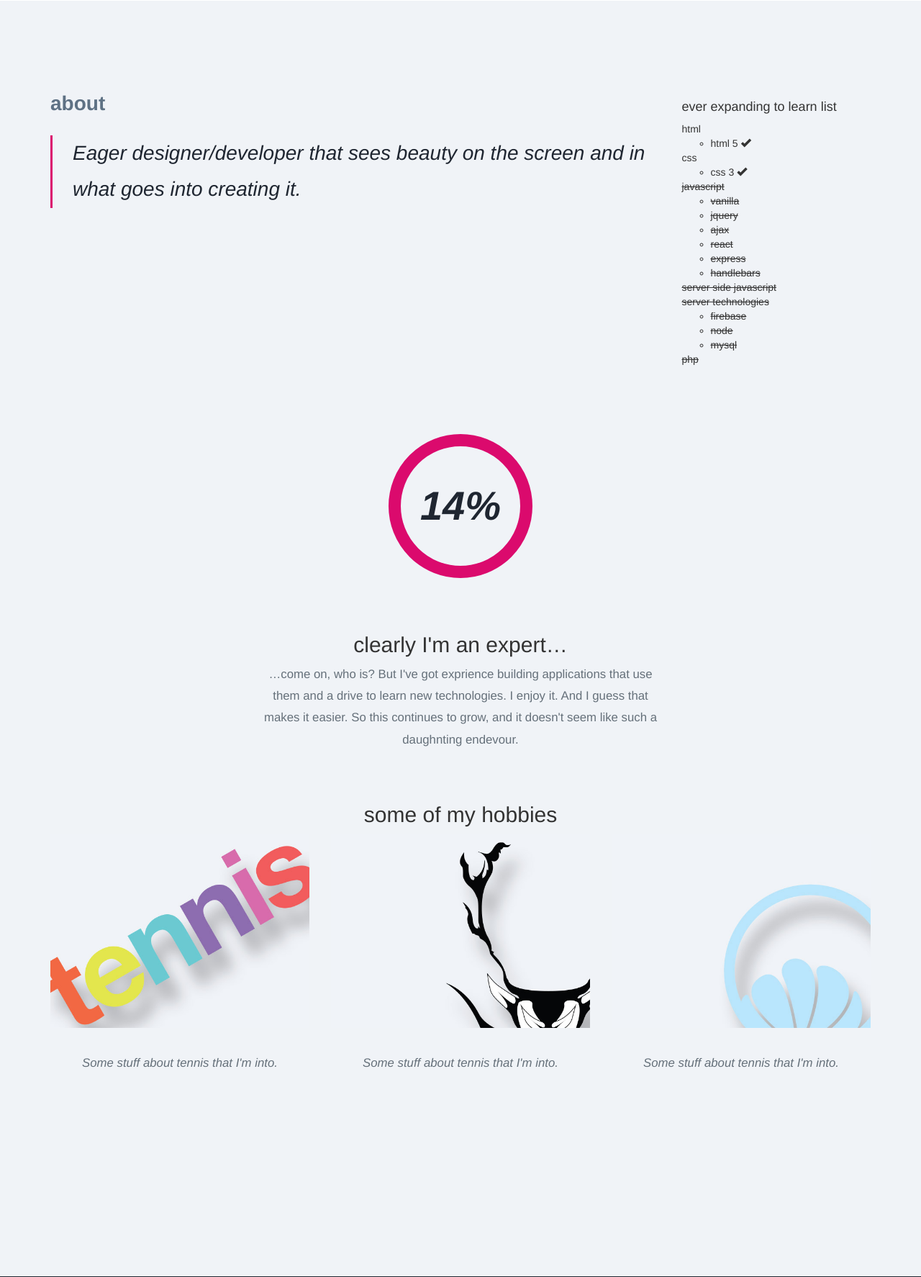
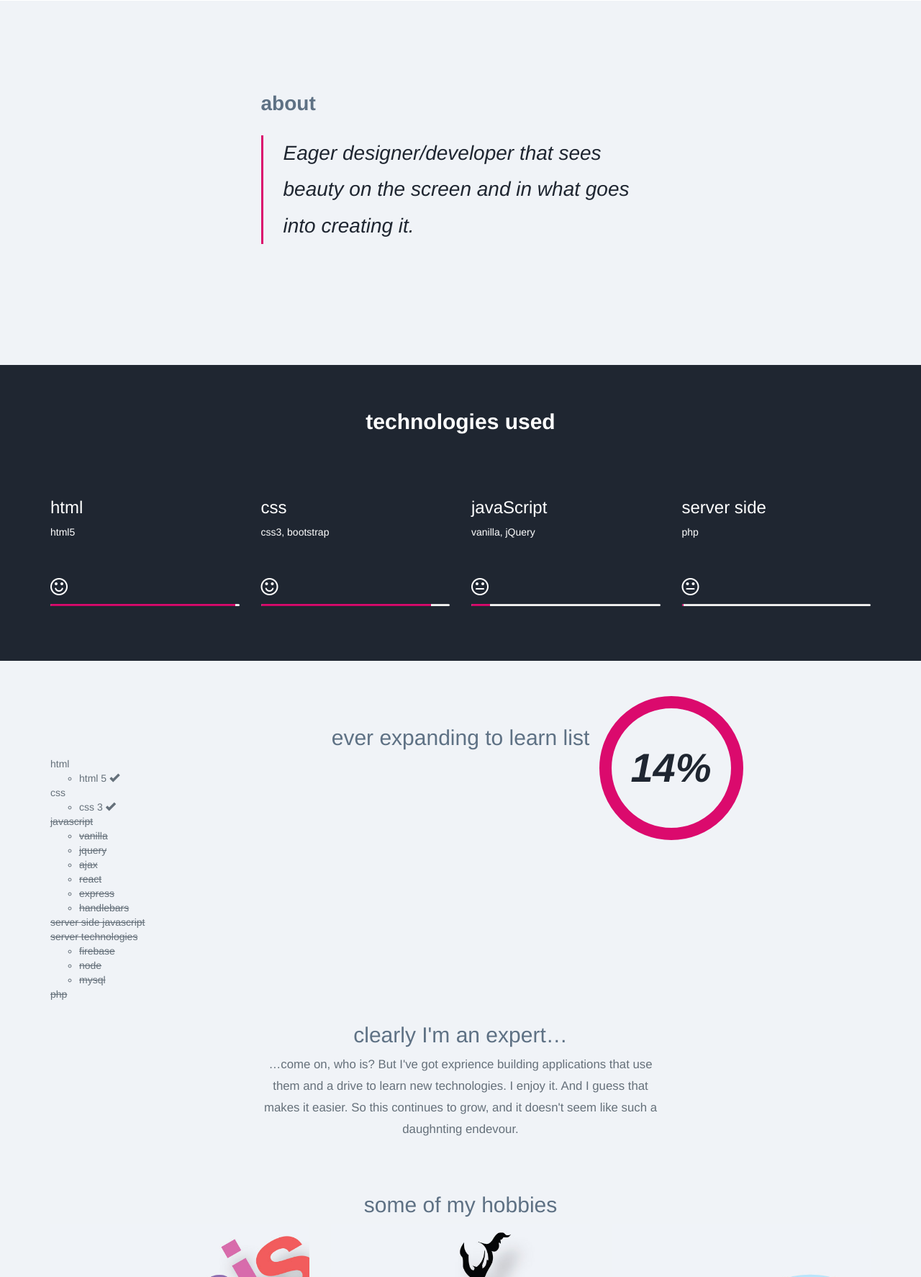
Before and after one commit to robbethencourt/my-portfolio, a PHP site: page /about.html in a window 1280 px wide. Shown: the part 489-2263 px from the top of the page at 72% size. Run offline with PHP 8.4, Linux system fonts and the light colour scheme; some libraries are stand-ins or nearby versions.

Commit message:
technologies used styling on about page

```diff
--- a/about.html
+++ b/about.html
@@ -11,8 +11,8 @@
 		<!-- Bootstrap -->
 		<link rel="stylesheet" href="https://maxcdn.bootstrapcdn.com/bootstrap/3.3.6/css/bootstrap.min.css" integrity="sha384-1q8mTJOASx8j1Au+a5WDVnPi2lkFfwwEAa8hDDdjZlpLegxhjVME1fgjWPGmkzs7" crossorigin="anonymous">
 
-		<!-- Google Font Permanent Marker -->
-		<link href='https://fonts.googleapis.com/css?family=Permanent+Marker' rel='stylesheet' type='text/css'>
+		<!-- Font Awesome -->
+		<link rel="stylesheet" href="https://maxcdn.bootstrapcdn.com/font-awesome/4.6.1/css/font-awesome.min.css">
 
 		<!-- My Styles -->
 		<link rel="stylesheet" type="text/css" href="assets/css/style.css">
@@ -50,20 +50,84 @@
         <div class="section-heading">
         	<div class="container">
 				<div class="row">
-					<div class="col-md-9">
+					<div class="col-md-6 col-md-offset-3">
 						<h2>about</h2>
 						<p class="article-h2-content">Eager designer/developer that sees beauty on the screen and in what goes into creating it.</p>
 					</div>
-					<div class="col-md-3">
-						<h4>ever expanding to learn list</h4>
+				</div>
+			</div>
+		</div>
+
+		<!-- technology used -->
+		<div class="tech-used">
+            <h2>technologies used</h2>
+            <div class="container">
+                <div class="row">
+                    <div class="col-sm-3 tech-used-html">
+                        <h3>html</h3>
+                        <ul class="list-unstyled">
+                            <li>html5</li>
+                        </ul>
+                        <h5><i class="fa fa-smile-o" aria-hidden="true"></i></h5>
+                        <div class="progress">
+                            <div class="progress-bar" role="progressbar" aria-valuenow="98" aria-valuemin="0" aria-valuemax="100" style="width: 98%;">
+                                <span class="sr-only">98% Complete</span>
+                            </div>
+                        </div>
+                    </div>
+                    <div class="col-sm-3 tech-used-html">
+                        <h3>css</h3>
+                        <ul class="list-unstyled">
+                            <li>css3, bootstrap</li>
+                        </ul>
+                        <h5><i class="fa fa-smile-o" aria-hidden="true"></i></h5>
+                        <div class="progress">
+                            <div class="progress-bar" role="progressbar" aria-valuenow="90" aria-valuemin="0" aria-valuemax="100" style="width: 90%;">
+                                <span class="sr-only">90% Complete</span>
+                            </div>
+                        </div>
+                    </div>
+                    <div class="col-sm-3 tech-used-html">
+                        <h3>javaScript</h3>
+                        <ul class="list-unstyled">
+                            <li>vanilla, jQuery</li>
+                        </ul>
+                        <h5><i class="fa fa-meh-o" aria-hidden="true"></i></h5>
+                        <div class="progress">
+                            <div class="progress-bar" role="progressbar" aria-valuenow="10" aria-valuemin="0" aria-valuemax="100" style="width: 10%;">
+                                <span class="sr-only">60% Complete</span>
+                            </div>
+                        </div>
+                    </div>
+                    <div class="col-sm-3 tech-used-html">
+                        <h3>server side</h3>
+                        <ul class="list-unstyled">
+                            <li>php</li>
+                        </ul>
+                        <h5><i class="fa fa-meh-o" aria-hidden="true"></i></h5>
+                        <div class="progress">
+                            <div class="progress-bar" role="progressbar" aria-valuenow="1" aria-valuemin="0" aria-valuemax="100" style="width: 1%;">
+                                <span class="sr-only">60% Complete</span>
+                            </div>
+                        </div>
+                    </div>
+                </div>
+            </div>
+        </div>
+
+        <!-- expanding to learn list -->
+		<div class="container">
+			<h2 class="text-center">ever expanding to learn list</h2>
+			<div class="row">
+				<div class="col-sm-6">
 					<ul class="list-unstyled">
 						<li>html</li>
 						<ul>
-								<li>html 5 <span class="glyphicon glyphicon-ok" aria-hidden="true"></li>
+							<li>html 5 <span class="glyphicon glyphicon-ok" aria-hidden="true"></span></li>
 						</ul>
 						<li>css</li>
 						<ul>
-								<li>css 3 <span class="glyphicon glyphicon-ok" aria-hidden="true"></li>
+							<li>css 3 <span class="glyphicon glyphicon-ok" aria-hidden="true"></span></li>
 						</ul>
 						<li class="strike-th">javascript</li>
 						<ul>
@@ -84,12 +148,7 @@
 						<li class="strike-th">php</li>
 					</ul>
 				</div>
-				</div>
-			</div>
-		</div>
-		<div class="container">
-			<div class="row">
-				<div class="col-sm-6 col-sm-offset-3 text-center">
+				<div class="col-sm-6 text-center">
 					<div class="percent-circle">14&#37;</div>
 				</div>
 			</div>
--- a/assets/css/style.css
+++ b/assets/css/style.css
@@ -1,6 +1,11 @@
 /* global styles */
 body {
 	background: #F0F3F7;
+	color: #65707a;
+}
+
+h1, h2, h3, h4, h5, h6 {
+	color: #5e7184;
 }
 
 p {
@@ -152,6 +157,53 @@ img {
 .contact-sh {
 	padding-bottom: 3em; /* this is only for the contact page. Otherwise the form would push too far below. */
 }
+
+
+/* Technology Used */
+.tech-used {
+	margin: 0 0 5em 0;
+	padding: 3em 0 4em 0;
+	color: #fff;
+	background: #1f2631;
+}
+
+	.tech-used p, .tech-used h2, .tech-used h3, .tech-used h5 {
+		color: #fff;
+	}
+
+	.tech-used > h2 {
+		padding: 0 0 2em 0;
+		text-align: center;
+		font-weight: bold;
+	}
+
+	.tech-used ul {
+		padding-bottom: 3em;
+	}
+
+	.tech-used-html {
+	}
+
+	.tech-used-css {
+	}
+
+	.tech-used-js {
+	}
+
+	.tech-used-php {
+	}
+
+	.fa {
+		font-size: 2em;
+	}
+
+	.progress {
+		height: 3px;
+	}
+
+		.progress-bar {
+			background: #db0a6d;
+		}
 
 
 /* Gallery Styles */
```
Also changed, not shown: index.html (+1 -19 lines). Lines whose indentation alone changed are shown as unchanged.
